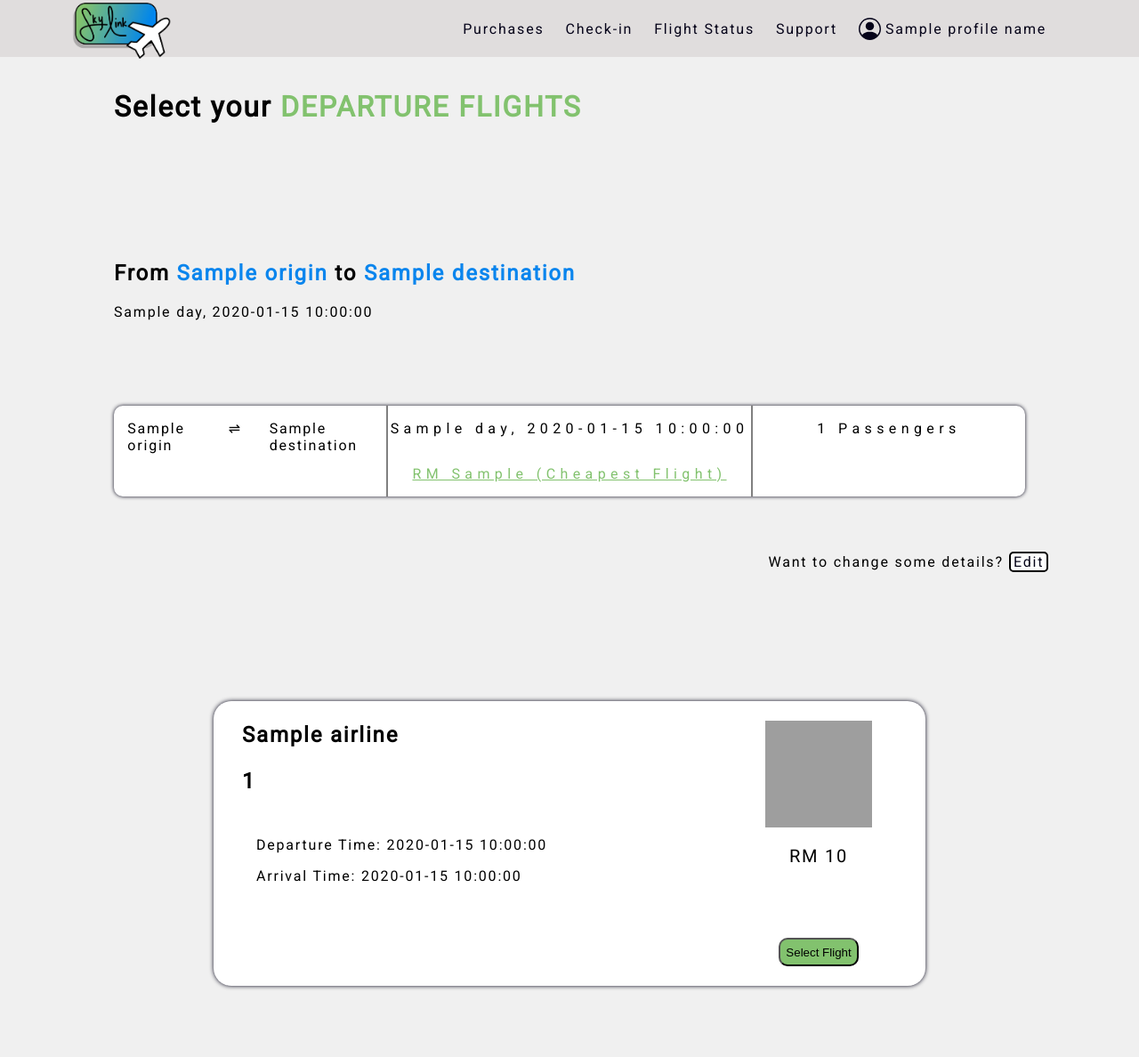
After one commit to Mutton9558/SkyLink, a Flask app: template templates/flightsmulticity.html in a window 1280 px wide. The commit adds this page. Shown: the whole page at 89% size. Run offline with Flask 3, Linux system fonts and the light colour scheme; the template is opened without the code that fills it: most values are stand-ins (such as "Sample title", 1, 10 or a date in 2020); some libraries are stand-ins or nearby versions; grey boxes are pictures that could not be loaded.

Commit message:
Dynamic styling for Multi-City finished

```diff
--- a/app.py
+++ b/app.py
@@ -171,16 +171,27 @@ def home():
                 originLocations = ",".join(value for stop in stops for key, value in stop.items() if key.startswith('origin-location'))
                 destinationLocations = ",".join(value2 for stop2 in stops for key2, value2 in stop2.items() if key2.startswith('destination-location'))
                 departures = ",".join(value3 for date in departureDates for key3, value3 in date.items() if key3.startswith('departure-date'))
-                return redirect(url_for(
-                    "flights",
-                    trip=selected_trip,
-                    return_date=return_date,
-                    passengers=passengers,
-                    promo_code=promo_code,
-                    origin_locations=originLocations,
-                    destination_locations=destinationLocations,
-                    departure_dates=departures
-                ))
+                if selected_trip != "multi-city":
+                    return redirect(url_for(
+                        "flights",
+                        trip=selected_trip,
+                        return_date=return_date,
+                        passengers=passengers,
+                        promo_code=promo_code,
+                        origin_locations=originLocations,
+                        destination_locations=destinationLocations,
+                        departure_dates=departures
+                    ))
+                else:
+                    return redirect(url_for(
+                        "flightsmulticity",
+                        trip=selected_trip,
+                        passengers=passengers,
+                        promo_code=promo_code,
+                        origin_locations=originLocations,
+                        destination_locations=destinationLocations,
+                        departure_dates=departures
+                    ))
         return render_template("index.html", profile_Name = session["user"], options=options)
     else:
         return redirect(url_for("register"))
@@ -424,23 +435,62 @@ def flights():
                 )
         except Exception as e:
             print(f"Error: {e}")
-    elif trip == "multi-city":
+    return render_template("flights.html", profile_Name = session["user"])
+
+@app.route('/flightsmulticity', methods=["GET", "POST"])
+def flightsmulticity():
+    if "user" in session and session["user"] != "":
+        trip = request.args.get('trip')
+        passengers = request.args.get('passengers')
+        promo_code = request.args.get('promo_code')
+        origin_locations = request.args.get('origin_locations')
+        destination_locations = request.args.get('destination_locations')
+        departure_dates = request.args.get('departure_dates')
+
+        airline_list = {
+            "FY" : "Firefly",
+            "MH" : "Malaysia Airlines",
+            "OD" : "Batik Air",
+            "AK" : "AirAsia"
+        }
         try:
             originStops = origin_locations.split(",")
             destinationStops = destination_locations.split(",")
             departureDates = departure_dates.split(",")
             stops = [{"origin": originStops[i], "destination": destinationStops[i], "date": departureDates[i]} for i in range(0, len(originStops))]
+            days = []
+            for stop in stops:
+                days.append((datetime.strptime(stop["date"], "%Y-%m-%d")).strftime("%A"))
             passengerNum = int(passengers[0])
 
             flights = [get_flights(stops[i]["origin"][-4:-1], stops[i]["destination"][-4:-1], passengerNum, stops[i]["date"], access_token) for i in range(0, len(stops))]
             flight_details = [extract_flight_details(flight) for flight in flights]
+
             priceList = []
-            for i in range(0, len(stops)):
-                for detail in flight_details[i]:
-                    priceList.append(detail['price'])
+            cheapestFlights = []
+            for detail in flight_details:
+                for item in detail:
+                    priceList.append(item['price'])
+                priceList.sort()
+                cheapestFlights.append(priceList[0])
+                priceList = []
+
+            return render_template(
+                "flightsmulticity.html",
+                profile_Name = session["user"],
+                trip=trip,
+                stops=stops,
+                days=days,
+                passengerNum=passengerNum,
+                cheapestFlights=cheapestFlights,
+                flight_details=flight_details,
+                airline_list=airline_list
+            )
         except Exception as e:
             print(f"{e}")
-    return render_template("flights.html", profile_Name = session["user"])
+            return redirect(url_for("home"))
+    else:
+        return redirect(url_for("login"))
 
 @app.route('/settings', methods=["GET", "POST"])
 def settings():
--- /dev/null
+++ b/templates/flightsmulticity.html
@@ -0,0 +1,189 @@
+<!DOCTYPE html>
+<html lang="en">
+<head>
+    <meta charset="UTF-8">
+    <meta name="viewport" content="width=device-width, initial-scale=1.0">
+    <link rel="stylesheet" href="{{ url_for('static', filename='style.css') }}">
+    <link rel="icon" href="{{url_for('static', filename='img/icon.png')}}">
+    <title>Flights Available</title>
+</head>
+<body>
+    <header class="header">
+        <div class="header-container">
+            <div class="logo">
+                <a class="navbar-brand" href="/home">
+                    <img src="{{url_for('static', filename='img/logo.png')}}" height="80" alt="SkyLink" href="/">
+                </a>
+            </div>
+            <div class="useful-links">
+                <div class="link">
+                    <a class="nav-link" href="#">
+                        <p>Purchases</p>
+                    </a>
+                </div>
+                <div class="link">
+                    <a class="nav-link" href="/check-in">
+                        <p>Check-in</p>
+                    </a>
+                </div>
+                <div class="link">
+                    <a class="nav-link" href="#">
+                        <p>Flight Status</p>
+                    </a>
+                </div>
+                <div class="link">
+                    <a class="nav-link" href="/support">
+                        <p>Support</p>
+                    </a>
+                </div>
+                <div class="profile">
+                    <a class="nav-link" href="#">
+                        <svg xmlns="http://www.w3.org/2000/svg" display="flex" width="25" fill=currentColor class="bi bi-person-circle" viewBox="0 0 16 16">
+                            <path d="M11 6a3 3 0 1 1-6 0 3 3 0 0 1 6 0"/>
+                            <path fill-rule="evenodd" d="M0 8a8 8 0 1 1 16 0A8 8 0 0 1 0 8m8-7a7 7 0 0 0-5.468 11.37C3.242 11.226 4.805 10 8 10s4.757 1.225 5.468 2.37A7 7 0 0 0 8 1"/>
+                        </svg>
+                        <p class="profile-text">{{ profile_Name }}</p>
+                    </a>
+                    <div class="dropdown">
+                        <div class="dropdown-content">
+                            <a href="/profile">Profile</a>
+                            <a href="#">Settings</a>
+                            <a href="/logout">Logout</a>
+                        </div>
+                    </div>
+                </div>
+            </div>
+        </div>
+    </header>
+    <div class="main-content-flights">
+        <div id="title-flights">
+            <h1>Select your <span id="type-of-flight">DEPARTURE FLIGHTS</span></h1>
+        </div>
+    </div>
+    {% for i in range(0, stops|length) %}
+        <div class="main-content-flights">
+            <div id="title-flights">
+                <h2>From <span id="location">{{ stops[i]["origin"]|safe }}</span> to <span id="location">{{ stops[i]["destination"]|safe }}</span></h2>
+                <p>{{ days[i]|safe }}, {{ stops[i]["date"]|safe }}</p>
+            </div>
+            <div class="flight-details">
+                <div id="departure-flight-details">
+                    <div id="journey-departure">
+                        <p>{{ stops[i]["origin"]|safe }}</p>
+                        <p>⇌</p>
+                        <p>{{ stops[i]["destination"]|safe }}</p>
+                    </div>
+                    <div id="date-departure-info">
+                        <p>{{days[i]|safe}}, {{stops[i]["date"]|safe}}</p>
+                        <p id="cheapest-flight">RM {{ cheapestFlights[i] }} (Cheapest Flight)</p>
+                    </div>
+                    <div id="passenger-departure-total">
+                        <p>{{passengerNum|safe}} Passengers</p>
+                    </div>
+                </div>
+            </div>
+            <div id="edit-detail">
+                <p>Want to change some details?</p>
+                <a href="/home">Edit</a>
+            </div>
+        </div>
+        <div class="wrapper">
+            <div id="selected-flight-container" class="selected-flight-multicity" style="display: none;">
+            </div>
+            <div class="wrapper-2">
+                {% for flight in flight_details[i] %}
+                    <div class="flight-list" id="multicity-container-list">
+                        <div id="flight-list-container" class="multicity-container">
+                            <div id="flight-list-left">
+                                <h3 id="airline">{{ airline_list[flight['airline']] }}</h3>
+                                <h3 id="flight-number">{{ flight['flight_number'] }}</h3>
+                                <div id="flight-times">
+                                    <p id="departure-time">Departure Time: {{ flight['departure_time'] }}</p>
+                                    <p id="arrival-time">Arrival Time: {{ flight['arrival_time'] }}</p>
+                                </div>
+                            </div>
+                            <div id="flight-list-right">
+                                <img src="{{ url_for('static', filename='img/' + flight['airline'] + '.png') }}" alt="{{ airline_list[flight['airline']] }}">
+                                <p id="flight-price-text">RM {{ flight['price'] }}</p>
+                                <button id="select-flight-btn" class="multicity-btn" type="button">Select Flight</button>
+                            </div>
+                        </div>
+                    </div>
+                {% endfor %}
+            </div>
+        </div>
+        <script>
+            const ALLPRICES = document.querySelectorAll("#flight-price-text");
+            let cheapestPrice = "RM {{ cheapestFlights[i] }}";
+
+            ALLPRICES.forEach((price) => {
+                if (price.textContent.trim() === cheapestPrice.trim()) {
+                    price.classList.add("cheapest-price");
+                }
+            });
+        </script>
+    {% endfor %}
+    <div id="submit-btn-flights">
+
+    </div>
+    <script src="{{ url_for('static', filename='script.js') }}"></script>
+    <script>
+        document.addEventListener('DOMContentLoaded', function(){
+            const multiCityFlightContainer = document.querySelectorAll('.departure-container');
+            const selectedFlightContainers = document.querySelectorAll('.selected-flight-multicity');
+
+            document.querySelectorAll('.multicity-btn').forEach((button) => {
+                button.addEventListener('click', function(){
+                    const chosenFlight = this.closest('.flight-list');
+                    const airlineName = chosenFlight.querySelector('#airline').textContent.trim();
+                    const flightNumber = chosenFlight.querySelector('#flight-number').textContent.trim();
+                    const departureTime = chosenFlight.querySelector('#departure-time').textContent.replace('Departure Time: ', '').trim();
+                    const arrivalTime = chosenFlight.querySelector('#arrival-time').textContent.replace('Arrival Time: ', '').trim();
+                    const flightPrice = chosenFlight.querySelector('#flight-price-text').textContent.trim();
+
+                    const parentContainer = this.closest('.wrapper');
+                    const selectedFlight = parentContainer.querySelector('.selected-flight-multicity');
+
+                    const flightSectionWrapper = this.closest('.wrapper-2');
+                    flightSectionWrapper.style.display = "none";
+                    flightSectionWrapper.classList.add("hidden-flight-list");
+
+                    selectedFlight.style.display = 'block';
+                    selectedFlight.innerHTML = `
+                        <div class="selected-flight">
+                            <p>Selected Flight: </p>
+                            <form method="POST" id="departure-form">
+                                <input type="hidden" name="csrf_token" value="{{ csrf_token() }}">
+                                <label>Airline: </label>
+                                <input name="depature-airline-name-{{i}}" value="${airlineName}" readonly>
+                                <label>Flight Number: </label>
+                                <input name="departure-flight-number-{{i}}" value="${flightNumber}" readonly>
+                                <label>Departure Time: </label>
+                                <input name="selected-departure-time-{{i}}" value="${departureTime}" readonly>
+                                <label>Arrival Time: </label>
+                                <input name="selected-arrival-time-{{i}}" value="${arrivalTime}" readonly>
+                                <label>Price: </label>
+                                <input name="selected-departure-price-{{i}}" value="${flightPrice}" readonly>
+                                <button id="change-flight-btn" type="button">Change Flight</button>
+                            </form>
+                        </div>
+                    `;
+
+                    selectedFlight.scrollIntoView({ behavior: 'smooth', block: 'start' });
+
+                    const changeFlightButtons = document.querySelectorAll("#change-flight-btn");
+                    changeFlightButtons.forEach((btn)=>{
+                        btn.addEventListener('click', function(){
+                            this.closest('.selected-flight-multicity').style.display = 'none';
+                            const parentForBtn = this.closest('.wrapper');
+                            parentForBtn.querySelector('.wrapper-2').style.display = 'block';
+                            parentForBtn.querySelector('.wrapper-2').classList.remove("hidden-flight-list");
+                            parentForBtn.querySelector('.wrapper-2').scrollIntoView({ behavior: 'smooth', block: 'start' });
+                        });
+                    });
+                });
+            });
+        });
+    </script>
+</body>
+</html>
```
Also changed, not shown: templates/flights.html (+87 -33 lines).
